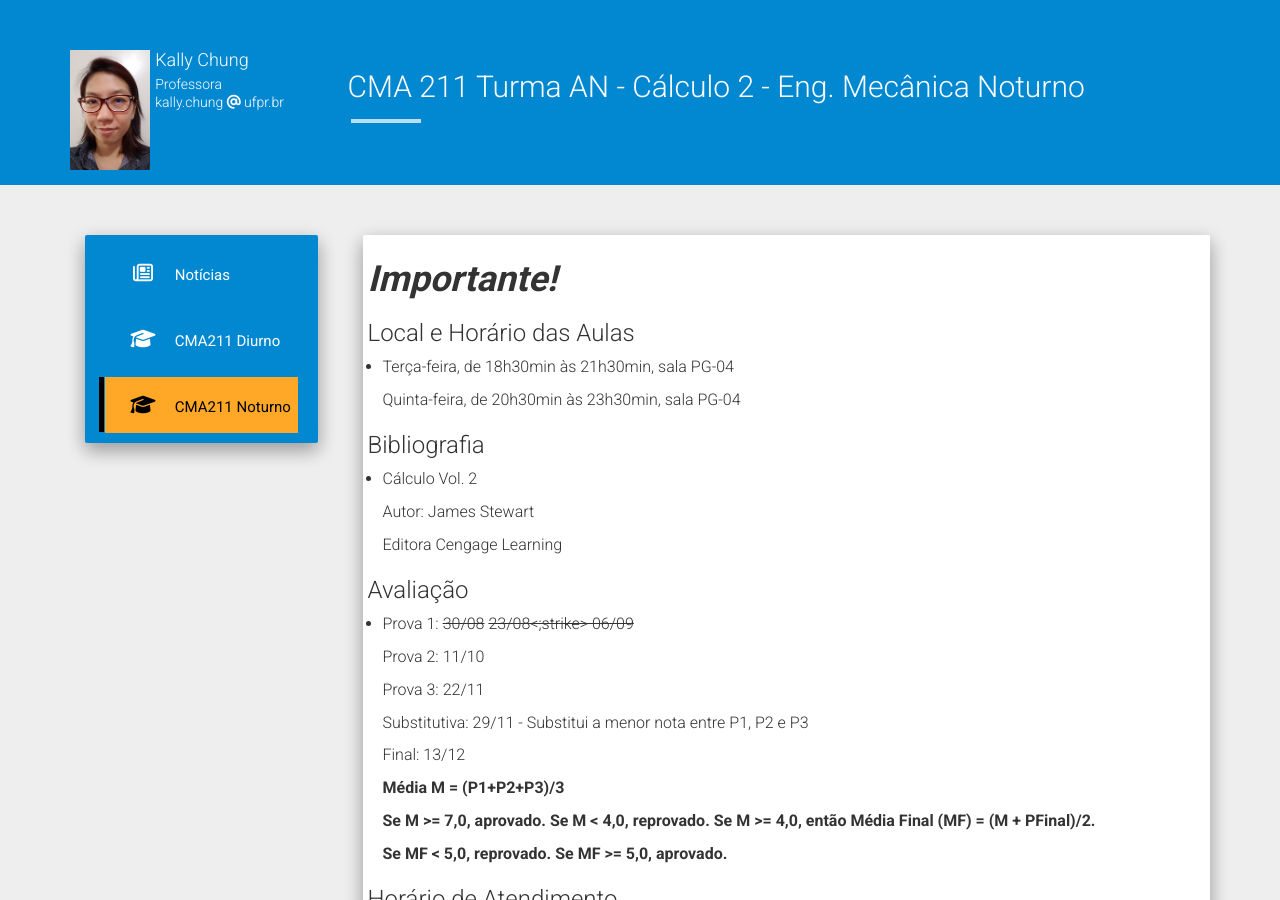
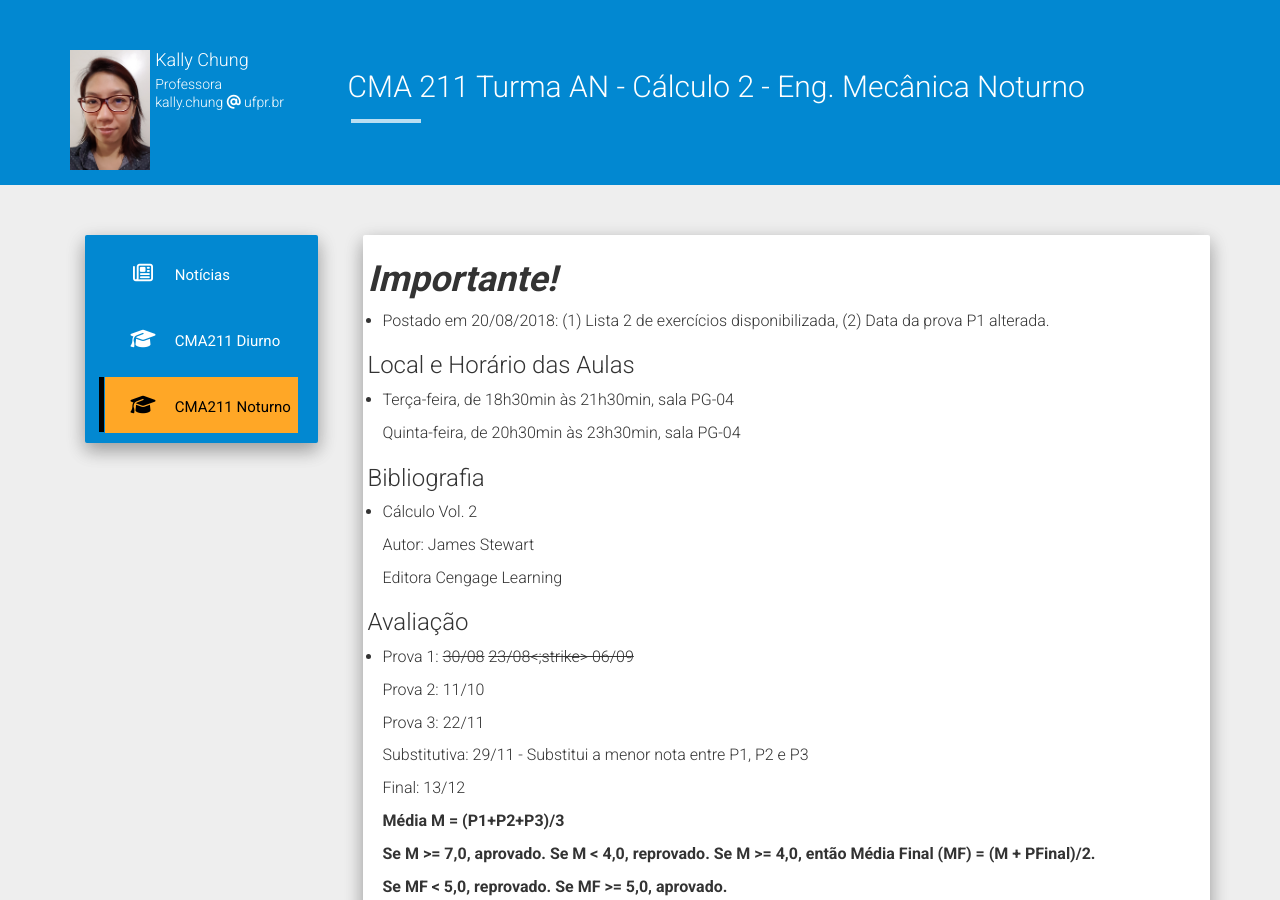
Before and after one commit to chunggnuhc/chunggnuhc.github.io, a Jekyll site: the page built from CMA211AN-Calc2-2sem2018.md, in a window 1280 px wide and 900 px high. Built offline with Jekyll 4.4.1, drawn with Linux system fonts in a browser that asks for light colours; nearby versions of some CDN libraries; some of the changed lines change nothing that is shown.

Commit message:
Update CMA211AN - noticias

```diff
--- a/CMA211AN-Calc2-2sem2018.md
+++ b/CMA211AN-Calc2-2sem2018.md
@@ -4,6 +4,7 @@ title: CMA 211 Turma AN - Cálculo 2 - Eng. Mecânica Noturno
 permalink: /CMA211AN-Calc2-2sem2018/
 ---
 <h1><b><i>Importante!</i></b></h1>
+- Postado em 20/08/2018: (1) Lista 2 de exercícios disponibilizada, (2) Data da prova P1 alterada.
 
 <h3>Local e Horário das Aulas</h3>
 - Terça-feira, de 18h30min às 21h30min, sala PG-04
@@ -55,7 +56,7 @@ permalink: /CMA211AN-Calc2-2sem2018/
 
   Cap 13.3: Exercícios 1 até 6, 11 até 16
 
-- [Lista 2](/disciplinas2sem2018/ListaExerc02 - CMA211AD.pdf): Cap 14.1 e 14.2
+- [Lista 2](/disciplinas2sem2018/ListaExerc02 - CMA211AN.pdf): Cap 14.1 e 14.2
 
   Cap 14.1: Exercícios 8 até 31, 33 até 35, 43 até 50, 65 até 68
 
```
